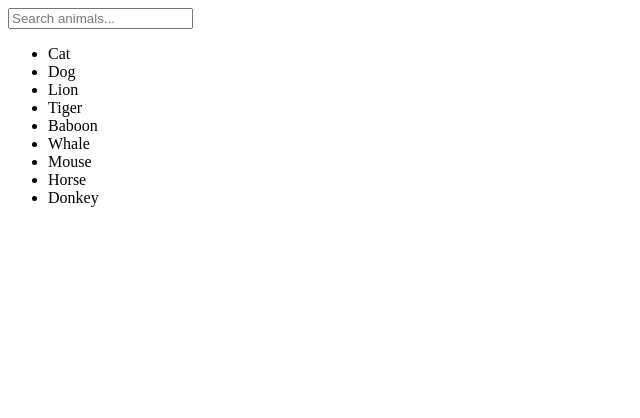
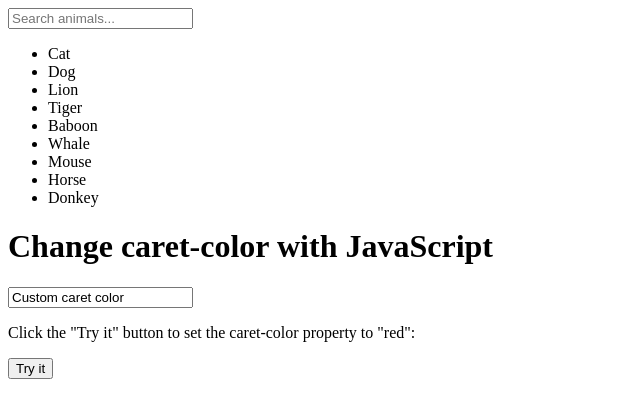
Before and after one commit to megister-X/tourismeCSS, a plain HTML site: page articles/barre-search.html in a window 1280 px wide. Shown: the whole page, without its empty margins (0-640 px from the left). Drawn offline with Linux system fonts and the light colour scheme.

Commit message:
bdbdbcbn

```diff
--- a/articles/barre-search.html
+++ b/articles/barre-search.html
@@ -46,6 +46,21 @@
 	</div>
 
 
+	<h1>Change caret-color with JavaScript</h1>
+
+<input id="input1" class="custom" value="Custom caret color">
+
+<p>Click the "Try it" button to set the caret-color property to "red":</p>
+
+<button onclick="myFunction()">Try it</button>
+
+<script>
+function myFunction() {
+  document.getElementById("input1").style.caretColor="red";
+}
+</script>
+
+
 	<script type="text/javascript">
 		function search_animal(){
 			let input = document.getElementById('searchbar').value;
```
